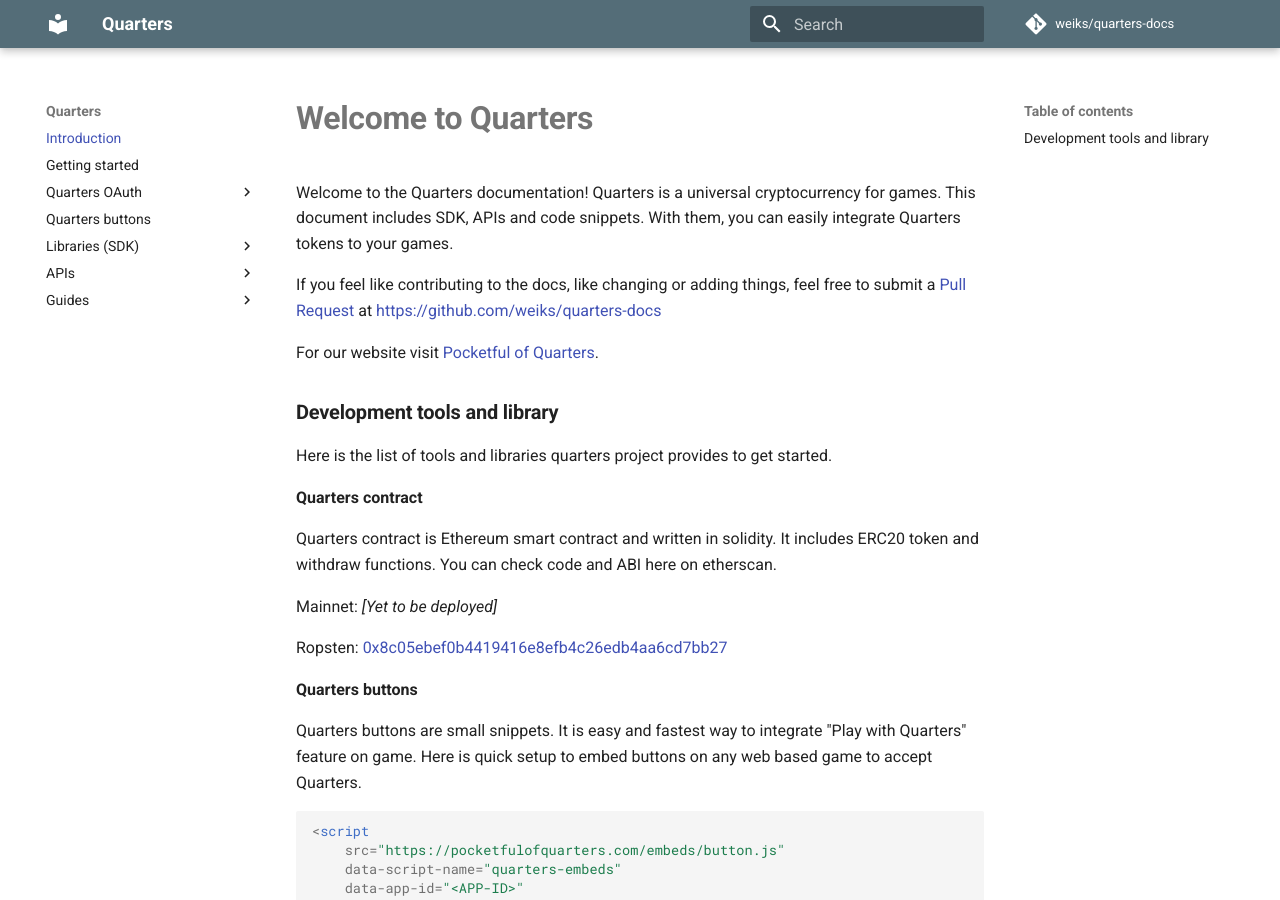
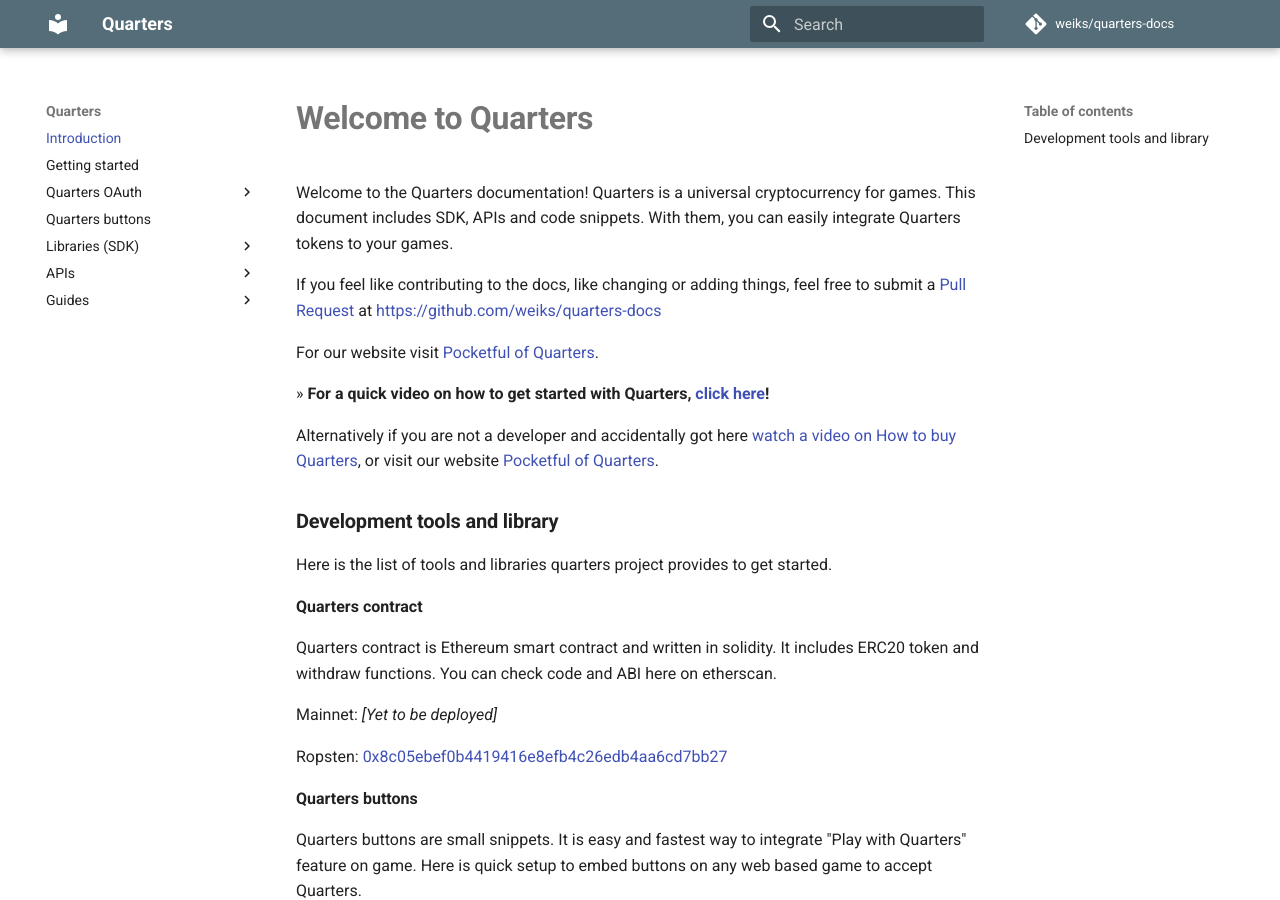
Before and after one commit to weiks/quarters-docs, an MkDocs documentation site: the page built from docs/index.md, in a window 1280 px wide and 900 px high. Built offline with MkDocs 1.6.1 and Material for MkDocs 9.7.7, drawn with Linux system fonts in a browser that asks for light colours; comment, search, counter and statistics services are not loaded; old or Windows-style settings are respelled for this version of MkDocs.

Commit message:
add video links

```diff
--- a/docs/index.md
+++ b/docs/index.md
@@ -10,6 +10,10 @@
 
 For our website visit
 [Pocketful of Quarters](https://pocketfulofquarters.com).
+
+» **For a quick video on how to get started with Quarters, [click here](https://www.youtube.com/watch?v=hxyYOSmfFHc)!**
+
+Alternatively if you are not a developer and accidentally got here [watch a video on How to buy Quarters](https://www.youtube.com/watch?v=ltYgQwfIOlk), or visit our website [Pocketful of Quarters](https://pocketfulofquarters.com).
 
 ### Development tools and library
 
```
Also changed, not shown: docs/sdk/unity.md (+3 -0 lines).
